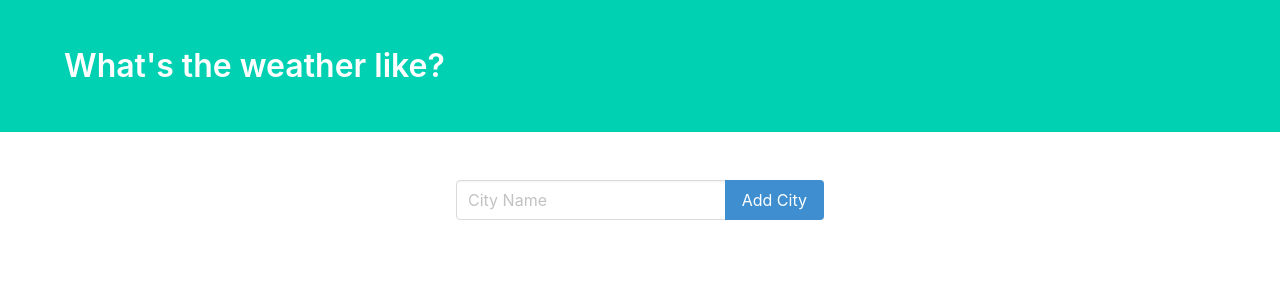
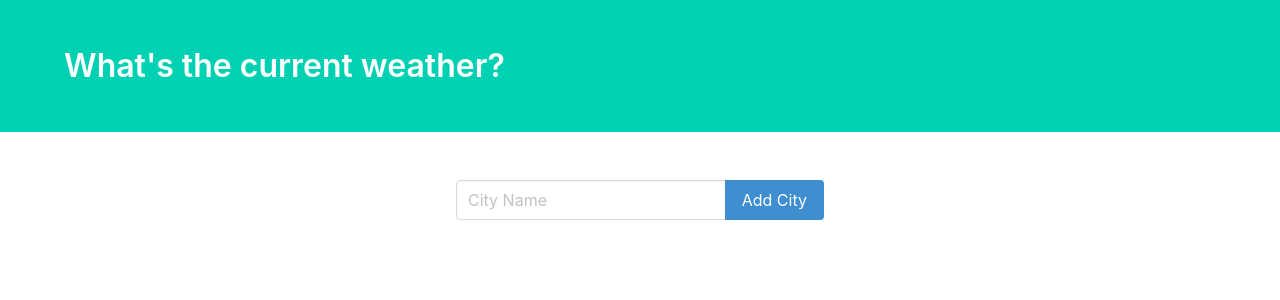
Before and after one commit to ssbrandt/weather, a Django app: template project/weather/templates/weather/weather.html in a window 1280 px wide. Shown: the top 300 px of the page. Run offline with Django 3.2, Linux system fonts and the light colour scheme; the template is opened without the code that fills it: values that come from a table or form of the project are taken from there, others are empty; some libraries are stand-ins or nearby versions.

Commit message:
Add layout.html and extend weather.html

```diff
--- /dev/null
+++ b/project/weather/templates/weather/layout.html
@@ -0,0 +1,32 @@
+{% load static %}
+<!DOCTYPE html>
+<html lang="en">
+
+<head>
+    <meta charset="UTF-8">
+    <meta name="viewport" content="width=device-width, initial-scale=1.0">
+    <meta http-equiv="X-UA-Compatible" content="ie=edge">
+    <title>{% block title %}{% endblock %}</title>
+    <link rel="stylesheet" href="https://cdnjs.cloudflare.com/ajax/libs/bulma/0.6.2/css/bulma.css" />
+</head>
+
+<body>
+    <section class="hero is-primary">
+        <div class="hero-body">
+            <div class="container">
+                <h1 class="title">
+                    {% block header %}{% endblock %}
+                </h1>
+            </div>
+        </div>
+    </section>
+    {% block form %}
+    {% endblock %}
+    {% block weather%}
+    {% endblock%}
+
+    <footer class="footer">
+    </footer>
+</body>
+
+</html>
--- a/project/weather/templates/weather/weather.html
+++ b/project/weather/templates/weather/weather.html
@@ -1,24 +1,15 @@
-<!DOCTYPE html>
-<html lang="en">
+{% extends "weather/layout.html" %}
 
-<head>
-    <meta charset="UTF-8">
-    <meta name="viewport" content="width=device-width, initial-scale=1.0">
-    <meta http-equiv="X-UA-Compatible" content="ie=edge">
-    <title>Current Weather</title>
-    <link rel="stylesheet" href="https://cdnjs.cloudflare.com/ajax/libs/bulma/0.6.2/css/bulma.css" />
-</head>
+{% block title %}
+    Current Weather
+{% endblock %}
 
-<body>
-    <section class="hero is-primary">
-        <div class="hero-body">
-            <div class="container">
-                <h1 class="title">
-                    What's the weather like?
-                </h1>
-            </div>
-        </div>
-    </section>
+
+{% block header%}
+    What's the current weather?
+{% endblock %}
+
+{% block form %}
 <section class="section">
     <div class="container">
         <div class="columns">
@@ -40,6 +31,10 @@
         </div>
     </div>
 </section>
+
+{% endblock %}
+
+{% block weather %}
 <section class="section">
     <div class="container">
         <div class="columns">
@@ -69,8 +64,4 @@
         </div>
     </div>
 </section>
-    <footer class="footer">
-    </footer>
-</body>
-
-</html>
+{% endblock %}
```
Lines whose indentation alone changed are shown as unchanged.
